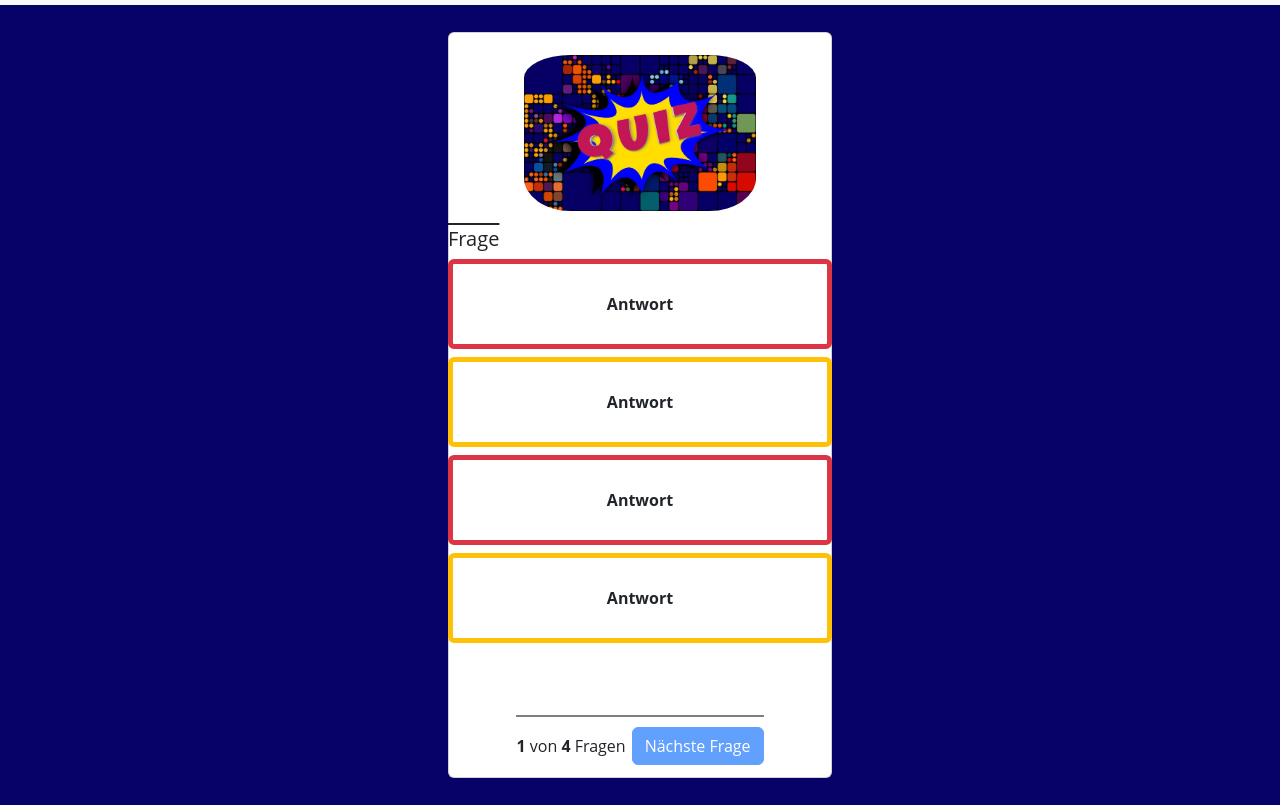
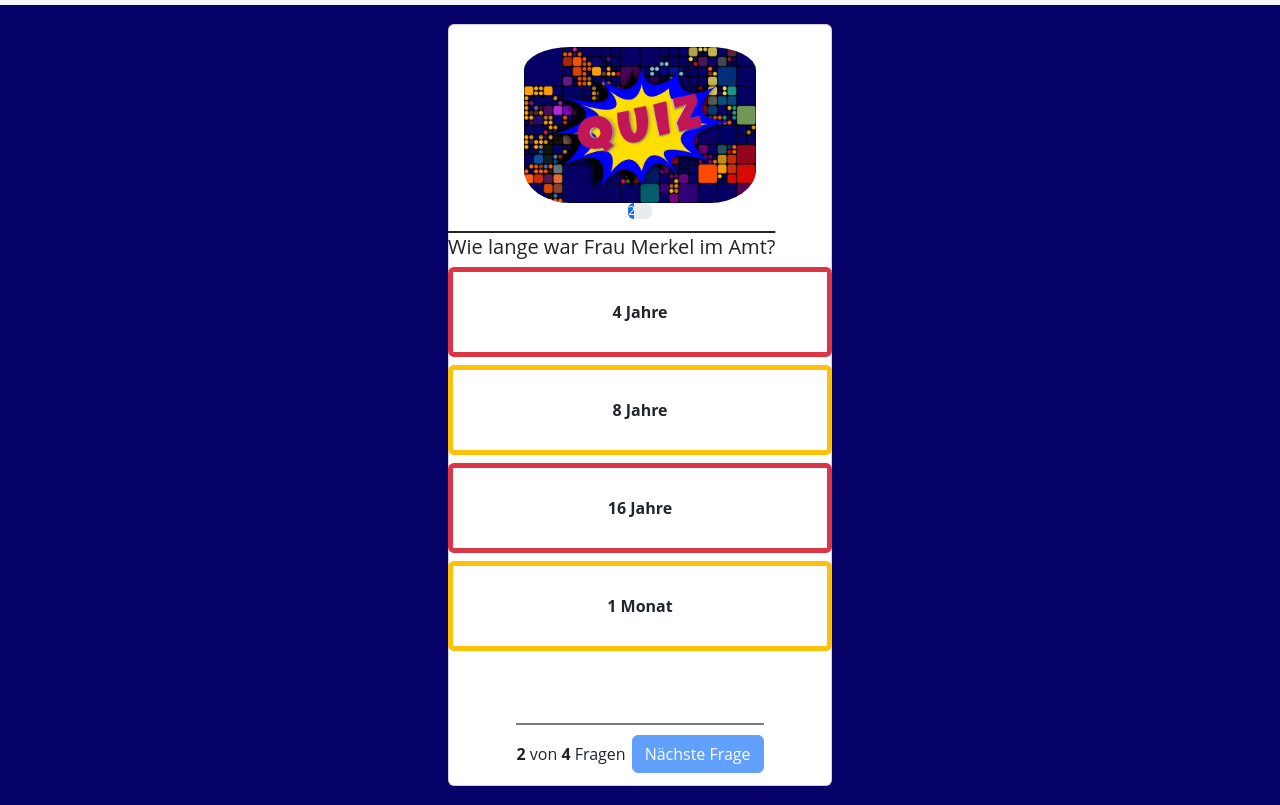
Before and after one commit to CodeTarik/quiz, a website: page index.html in a window 1280 px wide. Shown: the part 51-856 px from the top of the page. Drawn offline with nearby package versions, Linux system fonts and the light colour scheme.

Commit message:
progress html

```diff
--- a/index.html
+++ b/index.html
@@ -1,29 +1,33 @@
 <!DOCTYPE html>
 <html lang="en">
-
   <head>
-    <meta charset="UTF-8">
-    <meta name="viewport" content="width=device-width, initial-scale=1.0">
-    <link rel="stylesheet" href="style.css">
-    <link rel="stylesheet" href="node_modules/bootstrap/dist/css/bootstrap.min.css">
-    <link rel="icon" type="image/x-icon" href="/img/quiz.png">
+    <meta charset="UTF-8" />
+    <meta name="viewport" content="width=device-width, initial-scale=1.0" />
+    <link rel="stylesheet" href="style.css" />
+    <link
+      rel="stylesheet"
+      href="node_modules/bootstrap/dist/css/bootstrap.min.css"
+    />
+    <link rel="icon" type="image/x-icon" href="/img/quiz.png" />
     <script src="script.js"></script>
 
     <!--Bootstrap-->
-    <link href="https://cdn.jsdelivr.net/npm/bootstrap@5.3.2/dist/css/bootstrap.min.css" rel="stylesheet"
-        integrity="sha384-T3c6CoIi6uLrA9TneNEoa7RxnatzjcDSCmG1MXxSR1GAsXEV/Dwwykc2MPK8M2HN" crossorigin="anonymous">
-    <script src="https://cdn.jsdelivr.net/npm/bootstrap@5.3.2/dist/js/bootstrap.bundle.min.js"
+    <link
+      href="https://cdn.jsdelivr.net/npm/bootstrap@5.3.2/dist/css/bootstrap.min.css"
+      rel="stylesheet"
+      integrity="sha384-T3c6CoIi6uLrA9TneNEoa7RxnatzjcDSCmG1MXxSR1GAsXEV/Dwwykc2MPK8M2HN"
+      crossorigin="anonymous"
+    />
+    <script
+      src="https://cdn.jsdelivr.net/npm/bootstrap@5.3.2/dist/js/bootstrap.bundle.min.js"
       integrity="sha384-C6RzsynM9kWDrMNeT87bh95OGNyZPhcTNXj1NW7RuBCsyN/o0jlpcV8Qyq46cDfL"
-        crossorigin="anonymous"></script>
+      crossorigin="anonymous"
+    ></script>
 
     <title>Quizapp</title>
-
-
   </head>
 
   <body onload="init()">
-
-
     <!--Navbar-->
 
     <nav class="navbar navbar-expand-lg bg-body-tertiary">
@@ -32,65 +36,76 @@
       </div>
     </nav>
 
-
     <!--Card-->
     <div class="container">
+      <div class="card">
+        <img src="./img/quiz-card.jpg" id="header-image" class="card-img-top"
+        rounded-circle">
 
-        <div class="card">
-            <img src="./img/quiz-card.jpg" id="header-image" class="card-img-top" rounded-circle">
+        <div class="progress">
+          <div id="progress-bar" class="progress-bar" role="progressbar" style="width: 0%;" ></div>
+        </div>
 
-            <div id="endScreen" style="display: none;" class="card-body">
+        <div id="endScreen" style="display: none" class="card-body">
           <div class="text-center">Quiz beendet !</div>
 
-
-                <div class="text-center">Du hast <b id="amount-of-right-question">xxx</b> Fragen von <b id="amount-of-question">xxx</b> richtig beantwortet !</div>
+          <div class="text-center">
+            Du hast <b id="amount-of-right-question">xxx</b> Fragen von
+            <b id="amount-of-question">xxx</b> richtig beantwortet !
+          </div>
         </div>
 
         <div id="body" class="card-body">
           <h5 class="card-title" id="questiontext">Frage</h5>
 
+          <div
+            class="card mb-2 border-5 border-danger quiz-answer"
+            onclick="answer('answer_1')"
+          >
+            <div class="card-body" id="answer_1">Antwort</div>
+          </div>
 
+          <div
+            class="card mb-2 border-5 border-warning quiz-answer"
+            onclick="answer('answer_2')"
+          >
+            <div class="card-body" id="answer_2">Antwort</div>
+          </div>
 
-            <div class="card mb-2 border-5 border-danger quiz-answer"  onclick="answer('answer_1')">
-                <div class="card-body" id="answer_1">
-                    Antwort
+          <div
+            class="card mb-2 border-5 border-danger quiz-answer"
+            onclick="answer('answer_3')"
+          >
+            <div class="card-body" id="answer_3">Antwort</div>
+          </div>
+
+          <div
+            class="card mb-2 border-5 border-warning quiz-answer"
+            onclick="answer('answer_4')"
+          >
+            <div class="card-body" id="answer_4">Antwort</div>
           </div>
         </div>
 
-            <div class="card mb-2 border-5 border-warning quiz-answer"  onclick="answer('answer_2')">
-                <div class="card-body" id="answer_2" >
-                    Antwort
-                </div>
-            </div>
+        <div class="question-footer mt-5">
+          <span>
+            <b id="change-number">1</b>&nbsp;von&nbsp;<b id="dynamic">5</b
+            >&nbsp;Fragen
+          </span>
 
-            <div class="card mb-2 border-5 border-danger quiz-answer" onclick="answer('answer_3')" >
-                <div class="card-body" id="answer_3">
-                    Antwort
-                </div>
-            </div>
-
-            <div class="card mb-2 border-5 border-warning quiz-answer" onclick="answer('answer_4')" >
-                <div class="card-body" id="answer_4">
-                    Antwort
-                </div>
-            </div>
-
+          <button
+            onclick="nextQuestion()"
+            class="btn btn-primary"
+            id="next-button"
+            disabled
+          >
+            Nächste Frage
+          </button>
         </div>
 
 
-            <div class="question-footer mt-5">
-                <span>
-                    <b id="change-number">1</b>&nbsp;von&nbsp;<b id="dynamic">5</b>&nbsp;Fragen
-                </span>
-
-                <button onclick="nextQuestion()" class="btn btn-primary" id="next-button" disabled >Nächste Frage</button>
         </div>
-
       </div>
-
     </div>
-
-
   </body>
-
 </html>
```
Lines whose indentation alone changed are shown as unchanged.
